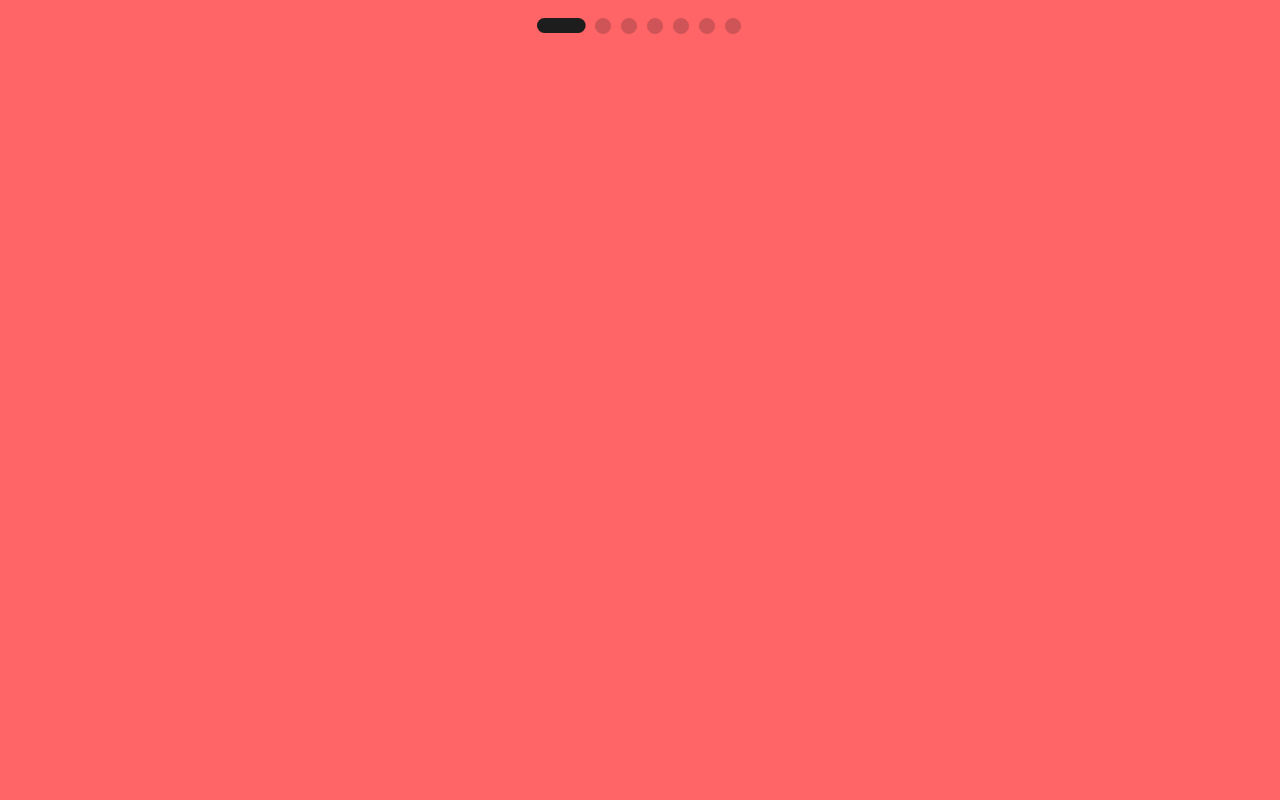
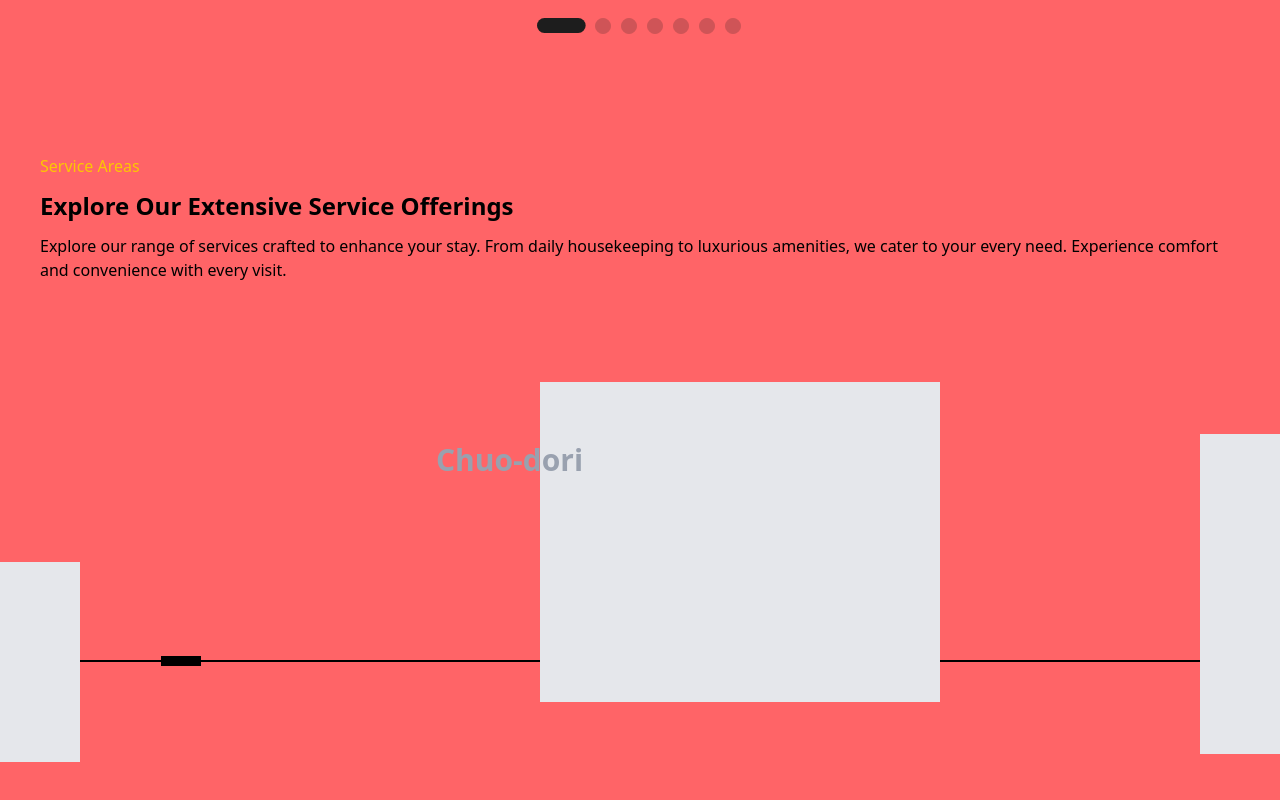
Before and after one commit to moamenabdelrahman/premium-stay, a Vue app: page / in a window 1280 px wide. Shown: the part 3065-3865 px from the top of the page. Built offline with nearby package versions, Linux system fonts and the light colour scheme.

Commit message:
Added ServiceAreas

```diff
--- a/src/App.vue
+++ b/src/App.vue
@@ -1,5 +1,5 @@
 <template>
-  <div class="h-1500 bg-red-400">
+  <div class="h-1500 bg-red-400 overflow-hidden">
     <Navbar></Navbar>
     <Hero></Hero>
     <AboutUs></AboutUs>
@@ -7,6 +7,7 @@
     <OurServices></OurServices>
     <WhyChooseUs></WhyChooseUs>
     <Testimonials></Testimonials>
+    <ServiceAreas></ServiceAreas>
   </div>
 </template>
 
@@ -16,6 +17,7 @@ import Gallery from './Gallery.vue';
 import Hero from './Hero.vue';
 import Navbar from './Navbar.vue';
 import OurServices from './OurServices.vue';
+import ServiceAreas from './ServiceAreas.vue';
 import Testimonials from './Testimonials.vue';
 import WhyChooseUs from './WhyChooseUs.vue';
 
@@ -27,7 +29,8 @@ export default {
     Gallery,
     OurServices,
     WhyChooseUs,
-    Testimonials
+    Testimonials,
+    ServiceAreas
   }
 }
 </script>
--- /dev/null
+++ b/src/ServiceAreas.vue
@@ -0,0 +1,30 @@
+<template>
+  <div class="my-30 px-10">
+    <div class="text-yellow-400 mb-3">Service Areas</div>
+    <div class="text-2xl font-bold mb-3">Explore Our Extensive Service Offerings</div>
+    <div class="mb-20">
+      Explore our range of services crafted to enhance your stay. From daily housekeeping to luxurious amenities, we cater to your every need. Experience comfort and convenience with every visit.
+    </div>
+    <div class="h-100 relative">
+      <div class="bg-gray-200 w-100 h-50 absolute bottom-0 -left-90 z-1"></div>
+      <div class="bg-gray-200 w-100 h-80 absolute bottom-2 -right-90 z-1"></div>
+      <div class="bg-gray-200 w-100 h-80 absolute top-5 right-1/4 z-1">
+        <div class="text-gray-400 font-bold text-3xl absolute top-15 -left-26">Chuo-dori</div>
+      </div>
+      <div class="border absolute w-full bottom-25">
+        <div class="border-5 absolute left-30 w-10 bottom-0 translate-y-1/2"></div>
+      </div>
+    </div>
+  </div>
+</template>
+
+<script>
+export default {
+
+}
+</script>
+
+<style scoped>
+@reference "tailwindcss";
+
+</style>
```
